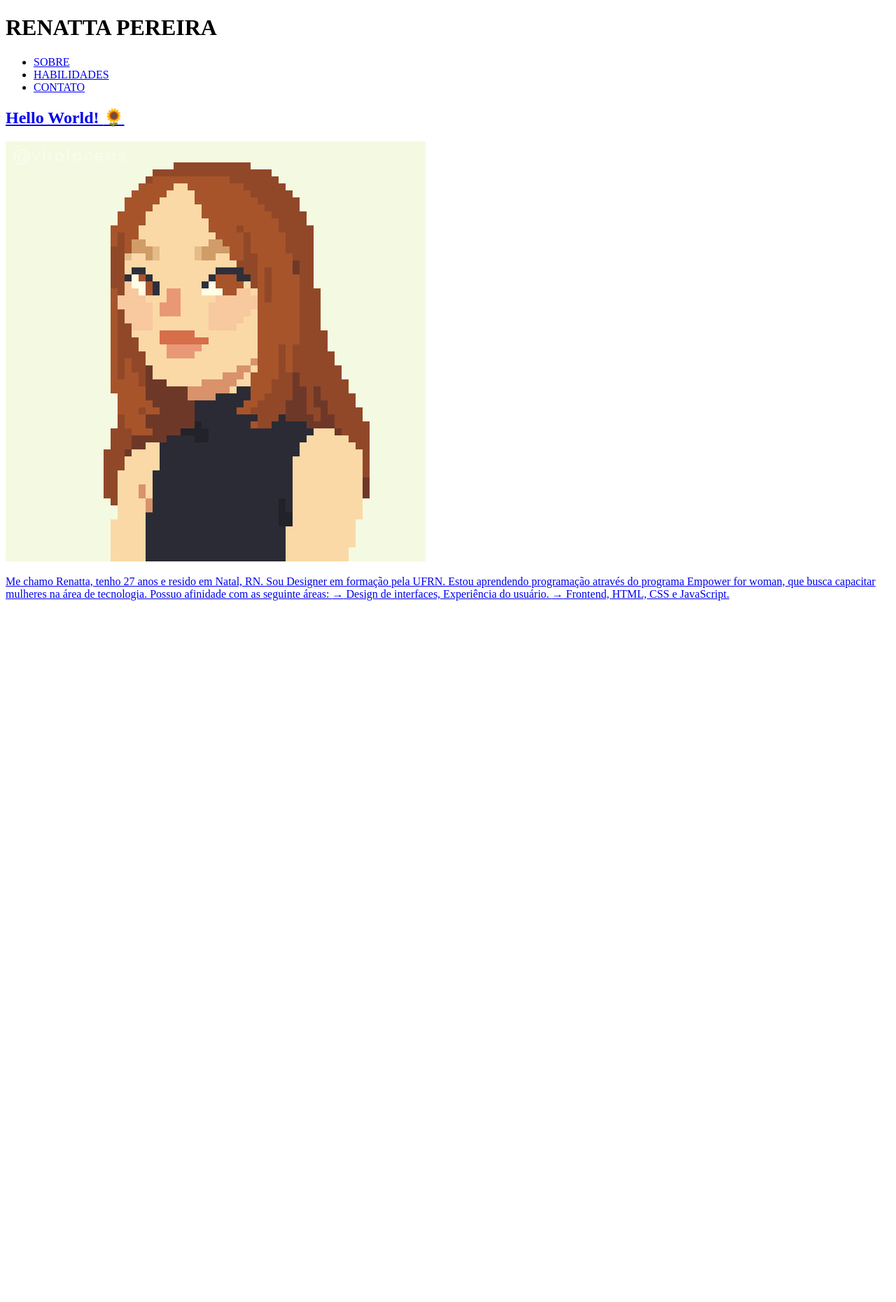
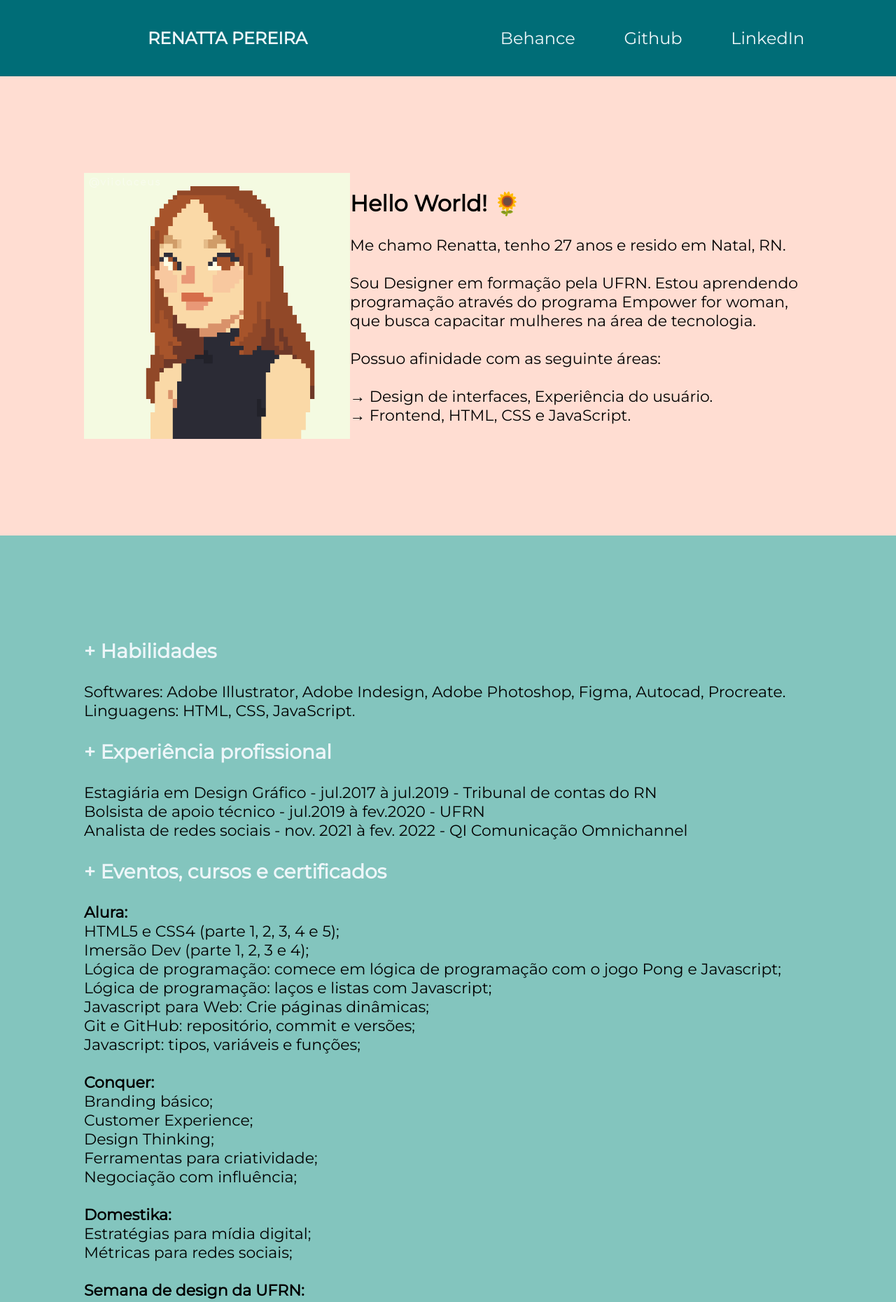
Before and after one commit to renaive/Portfolio, a plain HTML site: page index.html in a window 1280 px wide. Shown: the top 1860 px of the page at 70% size. Before the commit the page ends 874 px from the top, so only its background shows below. Drawn offline with Linux system fonts and the light colour scheme.

Commit message:
portfolio trabalhado

```diff
--- a/estilo.css
+++ /dev/null
@@ -1,32 +0,0 @@
-body {
-  font-family: "Montserrat", "semi-bold";
-  font-size: 32px;
-}
-
-header {
-  background-color: #006d77;
-  padding: 20px;
-}
-
-.caixa {
-  width: 180px;
-  position: relative;
-  margin: 0 auto;
-}
-
-nav {
-  position: absolute;
-  top: 110px;
-  right: 0;
-}
-
-nav li {
-  display: inline;
-  margin: 0 0 0 15px;
-}
-
-footer {
-  text-align: center;
-  background: url("bg.jpg");
-  padding: 40px 0;
-}
--- a/index.html
+++ b/index.html
@@ -3,49 +3,139 @@
 
 <head>
   <meta charset="UTF-8">
-  <meta http-equiv="X-UA-Compatible" content="IE=edge">
-  <meta name="viewport" content="width=device-width, initial-scale=1.0">
-  <link rel="stylesheet" href="style.css">
-  <link href='https://fonts.googleapis.com/css?family=Montserrat' rel='stylesheet'>
+  <meta name="viewport" content="width=device-width">
   <title>Renatta Pereira</title>
+  <link rel="stylesheet" href="reset.css">
+  <link rel="stylesheet" href="style-home.css">
+  <link href="https://fonts.googleapis.com/css2?family=Montserrat&display=swap" rel="stylesheet">
 </head>
 
 <body>
 
   <div class="caixa">
+
+    <nav class="contentalign">
+      <div class="navtitle contentalign">
         <h1>RENATTA PEREIRA</h1>
-    <nav>
-      <ul>
-        <li>
-          <a href=index.html>SOBRE
-        </li>
-        <li>
-          <a href=habilidades.html>HABILIDADES
-        </li>
-        <li>
-          <a href="contato.html">CONTATO
-        </li>
+      </div>
+
+      <div class="links">
+        <ul class="linkslist">
+          <li><a href="https://behance.net/renaive">Behance</a></li>
+
+          <li><a href="https://github.com/renaive">Github</a></li>
+
+          <li><a href="https://www.linkedin.com/in/renatta-pereira/">LinkedIn</a></li>
         </ul>
+      </div>
     </nav>
     </header>
 
     <main>
-      <section class="paginaInicial">
+      <section class="paginaInicial backgroundpink">
+        <div class="maincontent">
+          <div class="profileimagewrapper">
+            <img class="profileimage" src="renatta.png" alt="Imagem do perfil">
+          </div>
+          <div class="textwrapper">
             <h2 class="tituloInicial">Hello World!
               <span style>&#127803;</span>
             </h2>
-        <img class="fotoPerfil" src="renatta.png" alt="Imagem do perfil">
             <p>
-          Me chamo Renatta, tenho 27 anos e resido em Natal, RN.
-
-          Sou Designer em formação pela UFRN. Estou aprendendo programação através do programa Empower for woman, que busca capacitar mulheres na área de tecnologia.
-
-          Possuo afinidade com as seguinte áreas:
-          <span style=>&#8594;</span> Design de interfaces, Experiência do usuário.
+              Me chamo Renatta, tenho 27 anos e resido em Natal, RN. <br />
+              <br />
+              Sou Designer em formação pela UFRN. Estou aprendendo programação através do programa Empower for woman, que busca capacitar mulheres na área de tecnologia.<br />
+              <br />
+              Possuo afinidade com as seguinte áreas:<br />
+              <br />
+              <span style=>&#8594;</span> Design de interfaces, Experiência do usuário.<br />
               <span style=>&#8594;</span> Frontend, HTML, CSS e JavaScript.
-
+            </p>
+          </div>
+        </div>
+      </section>
+      <section>
+        <div class="skillscontent">
+          <h3>
+            + Habilidades
+          </h3>
+          <p>
+            Softwares: Adobe Illustrator, Adobe Indesign, Adobe Photoshop, Figma, Autocad, Procreate. <br />
+            Linguagens: HTML, CSS, JavaScript. <br />
+          </p>
+          <h3>
+            + Experiência profissional <br />
+          </h3>
+          <p>
+            Estagiária em Design Gráfico - jul.2017 à jul.2019 - Tribunal de contas do RN <br />
+            Bolsista de apoio técnico - jul.2019 à fev.2020 - UFRN <br />
+            Analista de redes sociais - nov. 2021 à fev. 2022 - QI Comunicação Omnichannel <br />
+          </p>
+          <h3>
+            + Eventos, cursos e certificados <br />
+          </h3>
+          <p>
+            <span class="bold">Alura:</span> <br />
+            HTML5 e CSS4 (parte 1, 2, 3, 4 e 5); <br />
+            Imersão Dev (parte 1, 2, 3 e 4); <br />
+            Lógica de programação: comece em lógica de programação com o jogo Pong e Javascript; <br />
+            Lógica de programação: laços e listas com Javascript; <br />
+            Javascript para Web: Crie páginas dinâmicas; <br />
+            Git e GitHub: repositório, commit e versões; <br />
+            Javascript: tipos, variáveis e funções; <br />
+            <br />
+            <span class="bold">Conquer:</span> <br />
+            Branding básico; <br />
+            Customer Experience; <br />
+            Design Thinking; <br />
+            Ferramentas para criatividade; <br />
+            Negociação com influência; <br />
+            <br />
+            <span class="bold">Domestika:</span> <br />
+            Estratégias para mídia digital; <br />
+            Métricas para redes sociais; <br />
+            <br />
+            <span class="bold">Semana de design da UFRN:</span> <br />
+            Debulha 2017; <br />
+            Debulha 2018; <br />
+            Debulha 2019 <br />
+          </p>
+        </div>
+      </section>
     </main>
 
+
+
+
+    <footer>
+      <div class="footercontent">
+        <p class="footer">
+        <nav id="footer">
+          <ul>
+            <li>
+              <h3>
+                + Contato
+              </h3>
+              <br />
+              <p>
+                E-mail: contato.renatta@outlook.com
+                <br />
+              </p>
+            </li>
+
+            <li>
+              <h3>
+                + Redes sociais <br />
+              </h3>
+              <br />
+              <p>
+                beacons.ai/renaive <br />
+              </p>
+            </li>
+          </ul>
+        </nav>
+      </div>
+    </footer>
 
 </body>
 
--- /dev/null
+++ b/style-home.css
@@ -0,0 +1,113 @@
+body {
+  font-family: montserrat;
+  margin: 0px;
+}
+
+.backgroundpink {
+  background-color: #ffddd2;
+}
+
+.contentalign {
+  display: flex;
+  align-items: center;
+  justify-content: center;
+}
+
+.maincontent {
+  padding: 120px;
+  display: flex;
+  justify-content: space-between;
+  align-items: center;
+  height: 52vh;
+}
+
+.profileimagewrapper {
+  width: 380px;
+  height: 380px;
+}
+
+.profileimage {
+  height: 100%;
+}
+
+.textwrapper {
+  width: 65%;
+}
+
+.skillscontent {
+  background-color: #83c5be;
+  padding: 120px;
+}
+
+h2 {
+  font-size: 32px;
+}
+
+h3 {
+  color: #edf6f9;
+  font-size: 28px;
+}
+
+p {
+  font-size: 22px;
+}
+
+.bold {
+  font-weight: bolder;
+}
+
+.navtitle {
+  width: 50%;
+}
+
+.links {
+  width: 50%;
+  display: flex;
+}
+
+nav {
+  background-color: #006d77;
+  color: #edf6f9;
+  padding: 20px 10px;
+}
+
+nav ul {
+  display: flex;
+  align-items: center;
+  justify-content: space-around;
+  list-style-type: none;
+}
+
+.linkslist {
+  width: 80%;
+}
+
+nav ul li:hover {
+  opacity: 0.5;
+}
+
+nav ul li a {
+  color: #edf6f9;
+  font-size: 24px;
+  text-decoration: unset;
+}
+
+.contactsection {
+  border-top: 30px solid #e29578;
+}
+
+.contactcontent {
+  background-color: #83c5be;
+  padding: 120px;
+}
+
+footer {
+  font-family: montserrat;
+  background: #006d77;
+  display: flex;
+  justify-content: center;
+}
+
+.footercontent {
+  width: 60%;
+}
```
Also changed, not shown: contato.html (deleted), habilidades.html (deleted). Lines whose indentation alone changed are shown as unchanged.
